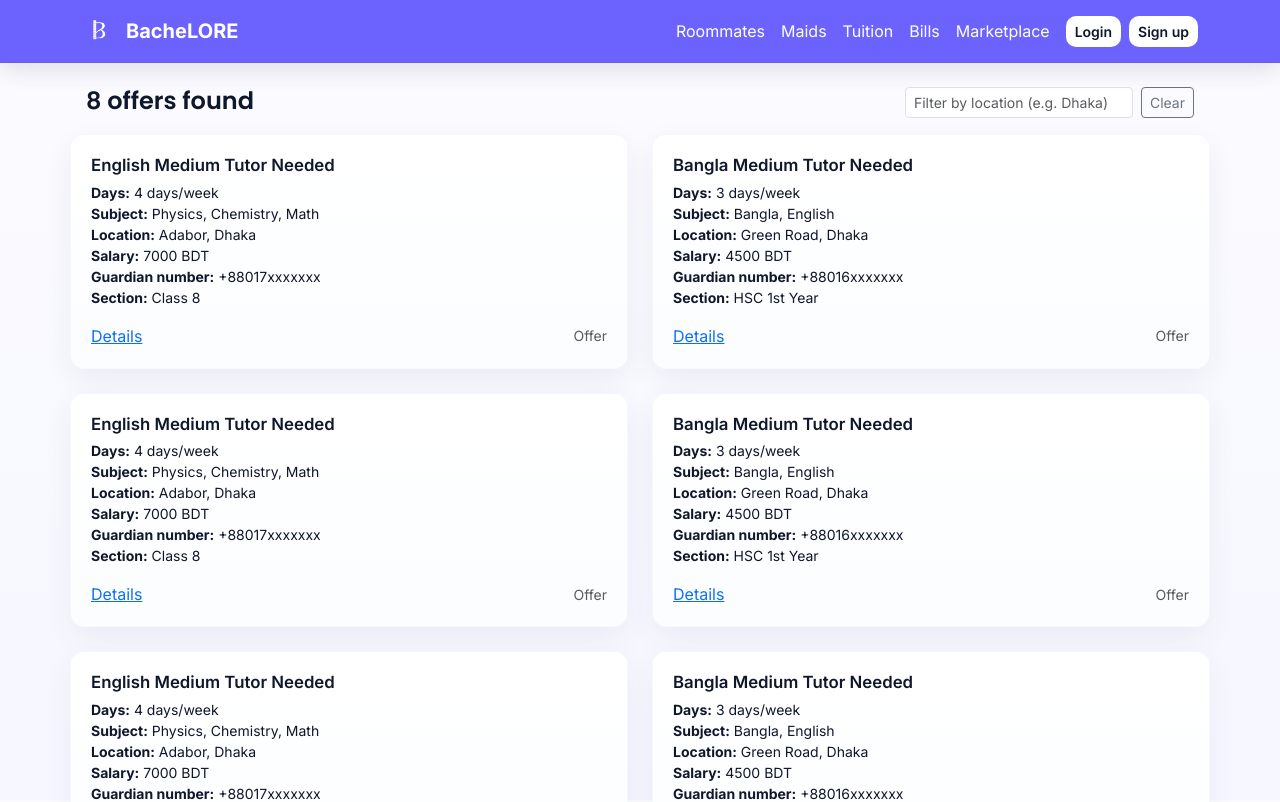
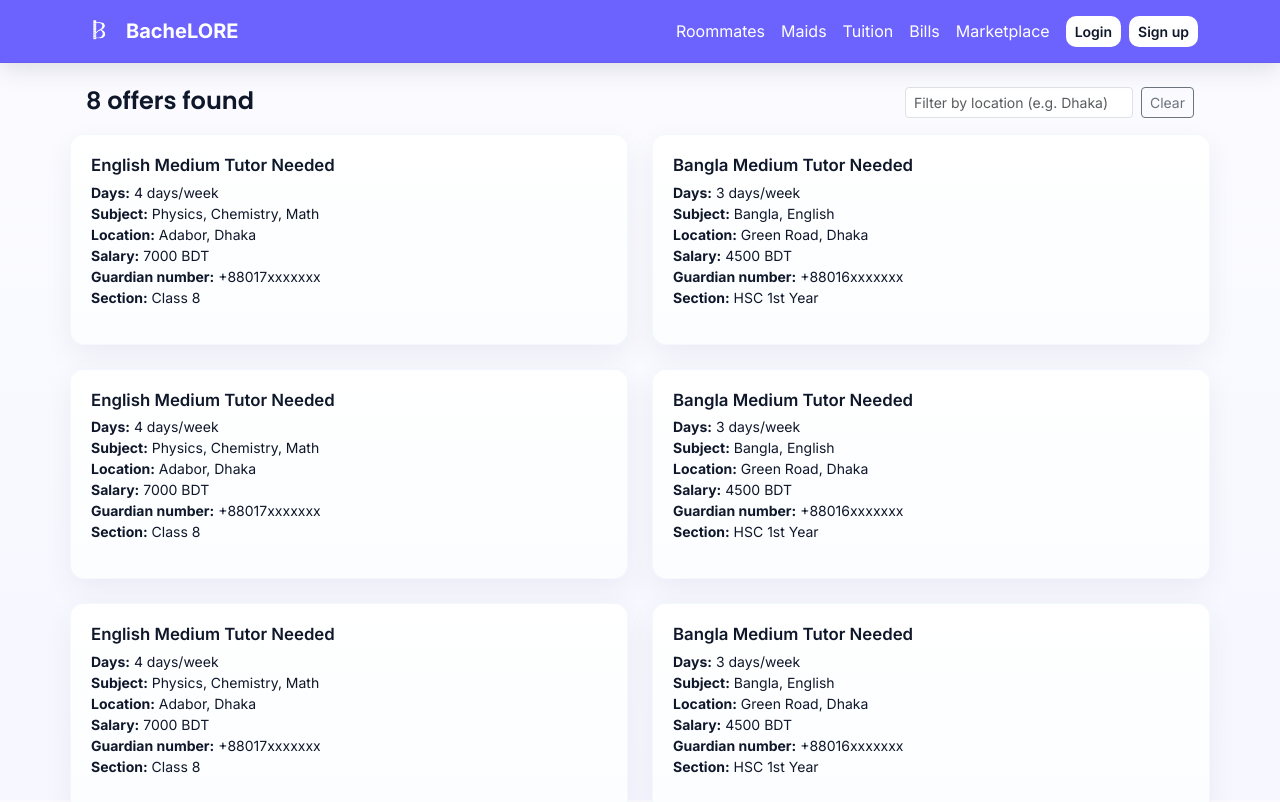
Before and after one commit to Tayebbb/BacheLORE, a React (Vite) app: page /tuition in a window 1280 px wide. Shown: the top 802 px of the page. Built offline with nearby package versions, Linux system fonts and the light colour scheme.

Commit message:
tuition page change

```diff
--- a/src/pages/Tuition.jsx
+++ b/src/pages/Tuition.jsx
@@ -1,5 +1,4 @@
 import React, { useState } from 'react'
-import { Link } from 'react-router-dom'
 
 const sampleJobs = new Array(8).fill(0).map((_,i)=>({
   id: 178000 + i,
@@ -50,10 +49,7 @@ export default function Tuition(){
                     <li><strong>Section:</strong> {job.section}</li>
                   </ul>
 
-                  <div className="d-flex justify-content-between align-items-center">
-                    <Link to={`/item/${job.id}`} className="link-primary">Details</Link>
-                    <div className="small text-muted">Offer</div>
-                  </div>
+                  {/* details removed per design; card shows offer fields only */}
                 </div>
               </article>
             </div>
```
